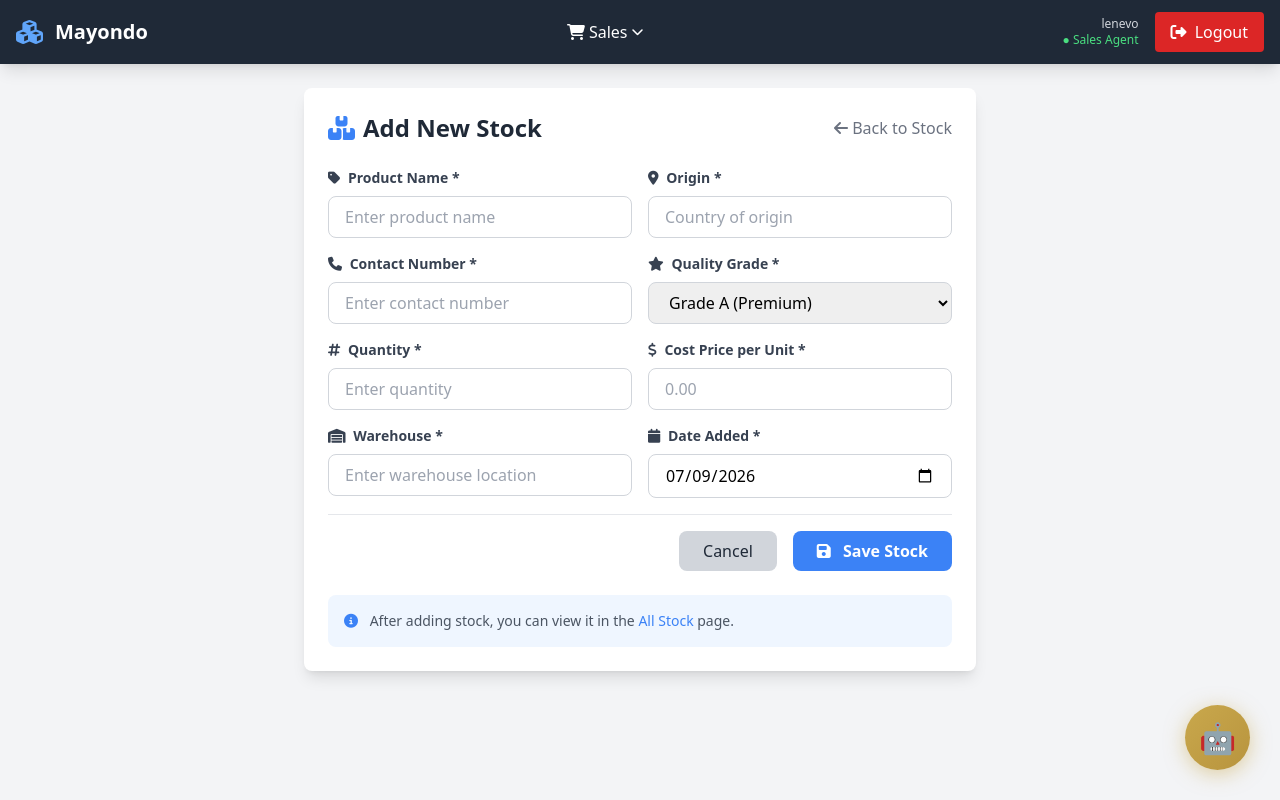
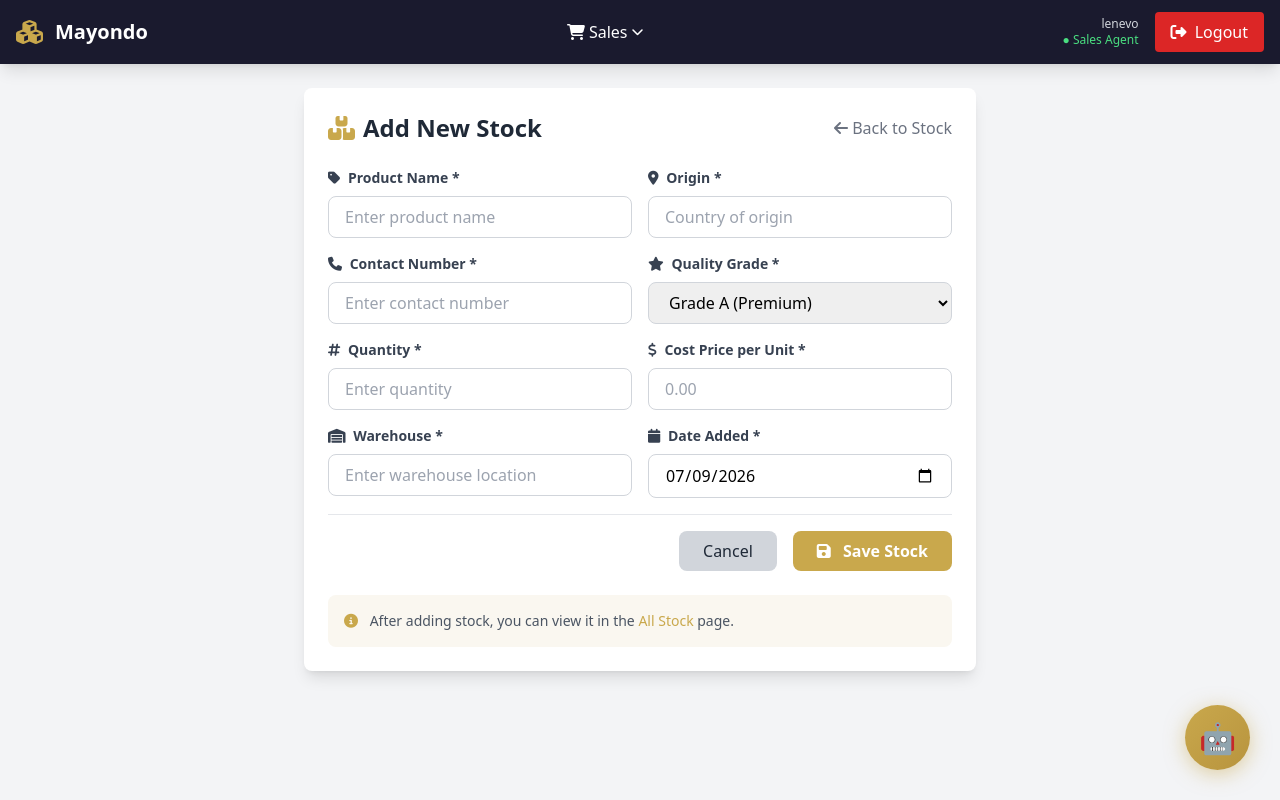
Before and after one commit to Recho1/mayondoproject, a Django app: page /stock/add/ in a window 1280 px wide. Run offline with Django 5.2, Linux system fonts and the light colour scheme; a user stored in the database is signed in; data comes from the database, SQL or seed files in the repository; some libraries are stand-ins or nearby versions.

Commit message:
Apply gold/navy brand colors across all authenticated pages

```diff
--- a/csepython/home/templates/add_stock.html
+++ b/csepython/home/templates/add_stock.html
@@ -5,7 +5,7 @@
 <div class="bg-white rounded-lg shadow-lg p-6 max-w-2xl mx-auto">
     <div class="flex items-center justify-between mb-6">
         <h1 class="text-2xl font-bold text-gray-800">
-            <i class="fas fa-boxes text-blue-500 mr-2"></i>Add New Stock
+            <i class="fas fa-boxes text-[#c9a84c] mr-2"></i>Add New Stock
         </h1>
         <a href="{% url 'allstock' %}" class="text-gray-500 hover:text-gray-700">
             <i class="fas fa-arrow-left"></i> Back to Stock
@@ -27,7 +27,7 @@
                     <i class="fas fa-tag mr-1"></i> Product Name *
                 </label>
                 <input type="text" name="productname" id="productname" required
-                       class="w-full px-4 py-2 border border-gray-300 rounded-lg focus:outline-none focus:ring-2 focus:ring-blue-500"
+                       class="w-full px-4 py-2 border border-gray-300 rounded-lg focus:outline-none focus:ring-2 focus:ring-[#c9a84c]"
                        placeholder="Enter product name">
             </div>
 
@@ -36,7 +36,7 @@
                     <i class="fas fa-map-marker-alt mr-1"></i> Origin *
                 </label>
                 <input type="text" name="origin" id="origin" required
-                       class="w-full px-4 py-2 border border-gray-300 rounded-lg focus:outline-none focus:ring-2 focus:ring-blue-500"
+                       class="w-full px-4 py-2 border border-gray-300 rounded-lg focus:outline-none focus:ring-2 focus:ring-[#c9a84c]"
                        placeholder="Country of origin">
             </div>
         </div>
@@ -47,7 +47,7 @@
                     <i class="fas fa-phone mr-1"></i> Contact Number *
                 </label>
                 <input type="number" name="contact" id="contact" required
-                       class="w-full px-4 py-2 border border-gray-300 rounded-lg focus:outline-none focus:ring-2 focus:ring-blue-500"
+                       class="w-full px-4 py-2 border border-gray-300 rounded-lg focus:outline-none focus:ring-2 focus:ring-[#c9a84c]"
                        placeholder="Enter contact number">
             </div>
 
@@ -56,7 +56,7 @@
                     <i class="fas fa-star mr-1"></i> Quality Grade *
                 </label>
                 <select name="quality" id="quality" required
-                        class="w-full px-4 py-2 border border-gray-300 rounded-lg focus:outline-none focus:ring-2 focus:ring-blue-500">
+                        class="w-full px-4 py-2 border border-gray-300 rounded-lg focus:outline-none focus:ring-2 focus:ring-[#c9a84c]">
                     <option value="A">Grade A (Premium)</option>
                     <option value="B">Grade B (Standard)</option>
                     <option value="C">Grade C (Basic)</option>
@@ -70,7 +70,7 @@
                     <i class="fas fa-hashtag mr-1"></i> Quantity *
                 </label>
                 <input type="number" name="quantity" id="quantity" required min="1"
-                       class="w-full px-4 py-2 border border-gray-300 rounded-lg focus:outline-none focus:ring-2 focus:ring-blue-500"
+                       class="w-full px-4 py-2 border border-gray-300 rounded-lg focus:outline-none focus:ring-2 focus:ring-[#c9a84c]"
                        placeholder="Enter quantity">
             </div>
 
@@ -79,7 +79,7 @@
                     <i class="fas fa-dollar-sign mr-1"></i> Cost Price per Unit *
                 </label>
                 <input type="number" step="0.01" name="costprice" id="costprice" required min="0.01"
-                       class="w-full px-4 py-2 border border-gray-300 rounded-lg focus:outline-none focus:ring-2 focus:ring-blue-500"
+                       class="w-full px-4 py-2 border border-gray-300 rounded-lg focus:outline-none focus:ring-2 focus:ring-[#c9a84c]"
                        placeholder="0.00">
             </div>
         </div>
@@ -90,7 +90,7 @@
                     <i class="fas fa-warehouse mr-1"></i> Warehouse *
                 </label>
                 <input type="text" name="warehouse" id="warehouse" required
-                       class="w-full px-4 py-2 border border-gray-300 rounded-lg focus:outline-none focus:ring-2 focus:ring-blue-500"
+                       class="w-full px-4 py-2 border border-gray-300 rounded-lg focus:outline-none focus:ring-2 focus:ring-[#c9a84c]"
                        placeholder="Enter warehouse location">
             </div>
 
@@ -99,7 +99,7 @@
                     <i class="fas fa-calendar mr-1"></i> Date Added *
                 </label>
                 <input type="date" name="date" id="date" required
-                       class="w-full px-4 py-2 border border-gray-300 rounded-lg focus:outline-none focus:ring-2 focus:ring-blue-500">
+                       class="w-full px-4 py-2 border border-gray-300 rounded-lg focus:outline-none focus:ring-2 focus:ring-[#c9a84c]">
             </div>
         </div>
 
@@ -107,15 +107,15 @@
             <a href="{% url 'stock' %}" class="px-6 py-2 bg-gray-300 hover:bg-gray-400 text-gray-800 rounded-lg transition">
                 Cancel
             </a>
-            <button type="submit" class="px-6 py-2 bg-blue-500 hover:bg-blue-700 text-white font-bold rounded-lg transition">
+            <button type="submit" class="px-6 py-2 bg-[#c9a84c] hover:bg-[#b8943e] text-white font-bold rounded-lg transition">
                 <i class="fas fa-save mr-2"></i> Save Stock
             </button>
         </div>
     </form>
 
-    <div class="mt-6 p-4 bg-blue-50 rounded-lg text-sm text-gray-600">
-        <i class="fas fa-info-circle text-blue-500 mr-2"></i>
-        After adding stock, you can view it in the <a href="{% url 'allstock' %}" class="text-blue-500 hover:text-blue-700">All Stock</a> page.
+    <div class="mt-6 p-4 bg-[#faf7f0] rounded-lg text-sm text-gray-600">
+        <i class="fas fa-info-circle text-[#c9a84c] mr-2"></i>
+        After adding stock, you can view it in the <a href="{% url 'allstock' %}" class="text-[#c9a84c] hover:text-[#b8943e]">All Stock</a> page.
     </div>
 </div>
 
--- a/csepython/home/templates/allsales.html
+++ b/csepython/home/templates/allsales.html
@@ -23,7 +23,7 @@
                     <td class="px-6 py-4">{{ sale.quantity }}</td>
                     <td class="px-6 py-4">${{ sale.totalprice }}</td>
                     <td class="px-6 py-4">
-                        <a href="{% url 'view_sale' sale.id %}" class="text-blue-600 hover:text-blue-900">View</a>
+                        <a href="{% url 'view_sale' sale.id %}" class="text-[#c9a84c] hover:text-[#1a1a2e]">View</a>
                         <a href="{% url 'update_sale' sale.id %}" class="text-green-600 hover:text-green-900 ml-2">Edit</a>
                     </td>
                 </tr>
--- a/csepython/home/templates/allstock.html
+++ b/csepython/home/templates/allstock.html
@@ -9,7 +9,7 @@
     <form method="GET" class="mb-4">
         <input type="text" name="search" placeholder="Search stock..."
                class="border rounded px-4 py-2 w-64">
-        <button type="submit" class="bg-blue-500 text-white px-4 py-2 rounded">Search</button>
+        <button type="submit" class="bg-[#c9a84c] text-white px-4 py-2 rounded">Search</button>
     </form>
 
     <!-- Stock Table -->
@@ -32,7 +32,7 @@
                     <td class="px-6 py-4 whitespace-nowrap">{{ item.quantity }}</td>
                     <td class="px-6 py-4 whitespace-nowrap">{{ item.quality }}</td>
                     <td class="px-6 py-4 whitespace-nowrap">
-                        <a href="{% url 'view_stock' item.id %}" class="text-blue-600 hover:text-blue-900">View</a>
+                        <a href="{% url 'view_stock' item.id %}" class="text-[#c9a84c] hover:text-[#1a1a2e]">View</a>
                         <a href="{% url 'update_stock' item.id %}" class="text-green-600 hover:text-green-900 ml-2">Edit</a>
                         <a href="{% url 'delete_stock' item.id %}" class="text-red-600 hover:text-red-900 ml-2">Delete</a>
                     </td>
--- a/csepython/home/templates/analytics.html
+++ b/csepython/home/templates/analytics.html
@@ -3,9 +3,9 @@
 
 {% block content %}
 <div class="space-y-6">
-    <div class="bg-gradient-to-r from-purple-600 to-blue-700 rounded-lg shadow-lg p-6 text-white">
+    <div class="bg-[#1a1a2e] rounded-lg shadow-lg p-6 text-white">
         <h1 class="text-3xl font-bold"><i class="fas fa-chart-line mr-2"></i>Analytics</h1>
-        <p class="text-blue-100 mt-2">Visual insights into your sales, products, and inventory</p>
+        <p class="text-[#f5ecd9] mt-2">Visual insights into your sales, products, and inventory</p>
     </div>
 
     <div class="grid grid-cols-1 lg:grid-cols-2 gap-6">
--- a/csepython/home/templates/chat_widget.html
+++ b/csepython/home/templates/chat_widget.html
@@ -37,7 +37,7 @@
     ">
         <!-- Header -->
         <div style="
-            background: linear-gradient(135deg, #1a1a2e, #0f3460);
+            background: #1a1a2e;
             color: white;
             padding: 15px 20px;
             display: flex;
--- a/csepython/home/templates/logout.html
+++ b/csepython/home/templates/logout.html
@@ -20,7 +20,7 @@
 
             <div class="space-y-3">
                 <a href="/login/"
-                   class="block w-full bg-blue-600 hover:bg-blue-700 text-white font-semibold py-3 px-4 rounded-lg transition duration-200">
+                   class="block w-full bg-blue-600 hover:bg-[#b8943e] text-white font-semibold py-3 px-4 rounded-lg transition duration-200">
                     Login Again
                 </a>
                 <a href="/"
--- a/csepython/home/templates/navbar.html
+++ b/csepython/home/templates/navbar.html
@@ -1,62 +1,62 @@
 {% load static %}
-<nav class="bg-gray-800 text-white sticky top-0 z-50 shadow-lg">
+<nav class="bg-[#1a1a2e] text-white sticky top-0 z-50 shadow-lg">
     <div class="max-w-full px-4">
         <div class="flex items-center justify-between h-16">
             <div class="flex items-center space-x-3 flex-shrink-0">
-                <i class="fas fa-cubes text-2xl text-blue-400"></i>
+                <i class="fas fa-cubes text-2xl text-[#c9a84c]"></i>
                 <span class="text-xl font-bold whitespace-nowrap">Mayondo</span>
             </div>
 
             <div class="hidden lg:flex items-center space-x-1">
                 {% if is_manager %}
-                <a href="{% url 'dashboard' %}" class="px-4 py-2 rounded hover:bg-gray-700 transition {% if request.path == '/dashboard/' %}bg-gray-700{% endif %}">
+                <a href="{% url 'dashboard' %}" class="px-4 py-2 rounded hover:bg-[#2d2d4a] transition {% if request.path == '/dashboard/' %}bg-[#2d2d4a]{% endif %}">
                     <i class="fas fa-home mr-1"></i> Dashboard
                 </a>
                 <div class="relative nav-item">
-                    <button onclick="toggleDropdown('stockDropdown')" class="px-4 py-2 rounded hover:bg-gray-700 transition flex items-center">
+                    <button onclick="toggleDropdown('stockDropdown')" class="px-4 py-2 rounded hover:bg-[#2d2d4a] transition flex items-center">
                         <i class="fas fa-boxes mr-1"></i> Stock <i class="fas fa-chevron-down ml-1 text-xs"></i>
                     </button>
                     <div id="stockDropdown" class="nav-dropdown hidden">
-                        <a href="{% url 'stock' %}" class="block px-4 py-3 hover:bg-gray-700 transition"><i class="fas fa-boxes w-5"></i> Stock</a>
-                        <a href="{% url 'add_stock' %}" class="block px-4 py-3 hover:bg-gray-700 transition"><i class="fas fa-plus-circle w-5"></i> Add Stock</a>
-                        <a href="{% url 'allstock' %}" class="block px-4 py-3 hover:bg-gray-700 transition"><i class="fas fa-list w-5"></i> All Stock</a>
+                        <a href="{% url 'stock' %}" class="block px-4 py-3 hover:bg-[#2d2d4a] transition"><i class="fas fa-boxes w-5"></i> Stock</a>
+                        <a href="{% url 'add_stock' %}" class="block px-4 py-3 hover:bg-[#2d2d4a] transition"><i class="fas fa-plus-circle w-5"></i> Add Stock</a>
+                        <a href="{% url 'allstock' %}" class="block px-4 py-3 hover:bg-[#2d2d4a] transition"><i class="fas fa-list w-5"></i> All Stock</a>
                     </div>
                 </div>
                 {% endif %}
 
                 <div class="relative nav-item">
-                    <button onclick="toggleDropdown('salesDropdown')" class="px-4 py-2 rounded hover:bg-gray-700 transition flex items-center">
+                    <button onclick="toggleDropdown('salesDropdown')" class="px-4 py-2 rounded hover:bg-[#2d2d4a] transition flex items-center">
                         <i class="fas fa-shopping-cart mr-1"></i> Sales <i class="fas fa-chevron-down ml-1 text-xs"></i>
                     </button>
                     <div id="salesDropdown" class="nav-dropdown hidden">
-                        <a href="{% url 'sales' %}" class="block px-4 py-3 hover:bg-gray-700 transition"><i class="fas fa-shopping-cart w-5"></i> Sales</a>
-                        <a href="{% url 'add_sales' %}" class="block px-4 py-3 hover:bg-gray-700 transition"><i class="fas fa-plus-circle w-5"></i> Add Sale</a>
-                        <a href="{% url 'allsales' %}" class="block px-4 py-3 hover:bg-gray-700 transition"><i class="fas fa-list w-5"></i> All Sales</a>
+                        <a href="{% url 'sales' %}" class="block px-4 py-3 hover:bg-[#2d2d4a] transition"><i class="fas fa-shopping-cart w-5"></i> Sales</a>
+                        <a href="{% url 'add_sales' %}" class="block px-4 py-3 hover:bg-[#2d2d4a] transition"><i class="fas fa-plus-circle w-5"></i> Add Sale</a>
+                        <a href="{% url 'allsales' %}" class="block px-4 py-3 hover:bg-[#2d2d4a] transition"><i class="fas fa-list w-5"></i> All Sales</a>
                     </div>
                 </div>
 
                 {% if is_manager %}
                 <div class="relative nav-item">
-                    <button onclick="toggleDropdown('reportsDropdown')" class="px-4 py-2 rounded hover:bg-gray-700 transition flex items-center">
+                    <button onclick="toggleDropdown('reportsDropdown')" class="px-4 py-2 rounded hover:bg-[#2d2d4a] transition flex items-center">
                         <i class="fas fa-file-alt mr-1"></i> Reports <i class="fas fa-chevron-down ml-1 text-xs"></i>
                     </button>
                     <div id="reportsDropdown" class="nav-dropdown hidden">
-                        <a href="{% url 'monthly_stock_report' %}" class="block px-4 py-3 hover:bg-gray-700 transition"><i class="fas fa-file-alt w-5"></i> Stock Report</a>
-                        <a href="{% url 'salesreport' %}" class="block px-4 py-3 hover:bg-gray-700 transition"><i class="fas fa-chart-bar w-5"></i> Sales Report</a>
+                        <a href="{% url 'monthly_stock_report' %}" class="block px-4 py-3 hover:bg-[#2d2d4a] transition"><i class="fas fa-file-alt w-5"></i> Stock Report</a>
+                        <a href="{% url 'salesreport' %}" class="block px-4 py-3 hover:bg-[#2d2d4a] transition"><i class="fas fa-chart-bar w-5"></i> Sales Report</a>
                     </div>
                 </div>
 
-                <a href="{% url 'analytics' %}" class="px-4 py-2 rounded hover:bg-gray-700 transition {% if request.path == '/analytics/' %}bg-gray-700{% endif %}">
+                <a href="{% url 'analytics' %}" class="px-4 py-2 rounded hover:bg-[#2d2d4a] transition {% if request.path == '/analytics/' %}bg-[#2d2d4a]{% endif %}">
                     <i class="fas fa-chart-line mr-1"></i> Analytics
                 </a>
 
                 <div class="relative nav-item">
-                    <button onclick="toggleDropdown('adminDropdown')" class="px-4 py-2 rounded hover:bg-gray-700 transition flex items-center">
+                    <button onclick="toggleDropdown('adminDropdown')" class="px-4 py-2 rounded hover:bg-[#2d2d4a] transition flex items-center">
                         <i class="fas fa-cog mr-1"></i> Admin <i class="fas fa-chevron-down ml-1 text-xs"></i>
                     </button>
                     <div id="adminDropdown" class="nav-dropdown hidden">
-                        <a href="{% url 'allusers' %}" class="block px-4 py-3 hover:bg-gray-700 transition"><i class="fas fa-users w-5"></i> Users</a>
-                        <a href="/admin/" target="_blank" class="block px-4 py-3 hover:bg-gray-700 transition"><i class="fas fa-cog w-5"></i> Admin Panel</a>
+                        <a href="{% url 'allusers' %}" class="block px-4 py-3 hover:bg-[#2d2d4a] transition"><i class="fas fa-users w-5"></i> Users</a>
+                        <a href="/admin/" target="_blank" class="block px-4 py-3 hover:bg-[#2d2d4a] transition"><i class="fas fa-cog w-5"></i> Admin Panel</a>
                     </div>
                 </div>
                 {% endif %}
@@ -67,7 +67,7 @@
                     <p class="text-gray-300">{{ user.username }}</p>
                     <p>
                         {% if is_manager %}
-                        <span class="text-blue-400">● Manager</span>
+                        <span class="text-[#c9a84c]">● Manager</span>
                         {% else %}
                         <span class="text-green-400">● Sales Agent</span>
                         {% endif %}
@@ -84,29 +84,29 @@
         </div>
     </div>
 
-    <div id="mobileNavPanel" class="hidden lg:hidden bg-gray-900 px-4 py-3 space-y-1">
+    <div id="mobileNavPanel" class="hidden lg:hidden bg-[#141420] px-4 py-3 space-y-1">
         {% if is_manager %}
-        <a href="{% url 'dashboard' %}" class="block px-3 py-2 rounded hover:bg-gray-700"><i class="fas fa-home w-5"></i> Dashboard</a>
+        <a href="{% url 'dashboard' %}" class="block px-3 py-2 rounded hover:bg-[#2d2d4a]"><i class="fas fa-home w-5"></i> Dashboard</a>
         <p class="text-xs text-gray-400 uppercase px-3 pt-2">Stock</p>
-        <a href="{% url 'stock' %}" class="block px-3 py-2 rounded hover:bg-gray-700 pl-6"><i class="fas fa-boxes w-5"></i> Stock</a>
-        <a href="{% url 'add_stock' %}" class="block px-3 py-2 rounded hover:bg-gray-700 pl-6"><i class="fas fa-plus-circle w-5"></i> Add Stock</a>
-        <a href="{% url 'allstock' %}" class="block px-3 py-2 rounded hover:bg-gray-700 pl-6"><i class="fas fa-list w-5"></i> All Stock</a>
+        <a href="{% url 'stock' %}" class="block px-3 py-2 rounded hover:bg-[#2d2d4a] pl-6"><i class="fas fa-boxes w-5"></i> Stock</a>
+        <a href="{% url 'add_stock' %}" class="block px-3 py-2 rounded hover:bg-[#2d2d4a] pl-6"><i class="fas fa-plus-circle w-5"></i> Add Stock</a>
+        <a href="{% url 'allstock' %}" class="block px-3 py-2 rounded hover:bg-[#2d2d4a] pl-6"><i class="fas fa-list w-5"></i> All Stock</a>
         {% endif %}
 
         <p class="text-xs text-gray-400 uppercase px-3 pt-2">Sales</p>
-        <a href="{% url 'sales' %}" class="block px-3 py-2 rounded hover:bg-gray-700 pl-6"><i class="fas fa-shopping-cart w-5"></i> Sales</a>
-        <a href="{% url 'add_sales' %}" class="block px-3 py-2 rounded hover:bg-gray-700 pl-6"><i class="fas fa-plus-circle w-5"></i> Add Sale</a>
-        <a href="{% url 'allsales' %}" class="block px-3 py-2 rounded hover:bg-gray-700 pl-6"><i class="fas fa-list w-5"></i> All Sales</a>
+        <a href="{% url 'sales' %}" class="block px-3 py-2 rounded hover:bg-[#2d2d4a] pl-6"><i class="fas fa-shopping-cart w-5"></i> Sales</a>
+        <a href="{% url 'add_sales' %}" class="block px-3 py-2 rounded hover:bg-[#2d2d4a] pl-6"><i class="fas fa-plus-circle w-5"></i> Add Sale</a>
+        <a href="{% url 'allsales' %}" class="block px-3 py-2 rounded hover:bg-[#2d2d4a] pl-6"><i class="fas fa-list w-5"></i> All Sales</a>
 
         {% if is_manager %}
         <p class="text-xs text-gray-400 uppercase px-3 pt-2">Reports</p>
-        <a href="{% url 'monthly_stock_report' %}" class="block px-3 py-2 rounded hover:bg-gray-700 pl-6"><i class="fas fa-file-alt w-5"></i> Stock Report</a>
-        <a href="{% url 'salesreport' %}" class="block px-3 py-2 rounded hover:bg-gray-700 pl-6"><i class="fas fa-chart-bar w-5"></i> Sales Report</a>
-        <a href="{% url 'analytics' %}" class="block px-3 py-2 rounded hover:bg-gray-700 pl-6"><i class="fas fa-chart-line w-5"></i> Analytics</a>
+        <a href="{% url 'monthly_stock_report' %}" class="block px-3 py-2 rounded hover:bg-[#2d2d4a] pl-6"><i class="fas fa-file-alt w-5"></i> Stock Report</a>
+        <a href="{% url 'salesreport' %}" class="block px-3 py-2 rounded hover:bg-[#2d2d4a] pl-6"><i class="fas fa-chart-bar w-5"></i> Sales Report</a>
+        <a href="{% url 'analytics' %}" class="block px-3 py-2 rounded hover:bg-[#2d2d4a] pl-6"><i class="fas fa-chart-line w-5"></i> Analytics</a>
 
         <p class="text-xs text-gray-400 uppercase px-3 pt-2">Admin</p>
-        <a href="{% url 'allusers' %}" class="block px-3 py-2 rounded hover:bg-gray-700 pl-6"><i class="fas fa-users w-5"></i> Users</a>
-        <a href="/admin/" target="_blank" class="block px-3 py-2 rounded hover:bg-gray-700 pl-6"><i class="fas fa-cog w-5"></i> Admin Panel</a>
+        <a href="{% url 'allusers' %}" class="block px-3 py-2 rounded hover:bg-[#2d2d4a] pl-6"><i class="fas fa-users w-5"></i> Users</a>
+        <a href="/admin/" target="_blank" class="block px-3 py-2 rounded hover:bg-[#2d2d4a] pl-6"><i class="fas fa-cog w-5"></i> Admin Panel</a>
         {% endif %}
 
         <div class="border-t border-gray-700 mt-2 pt-2">
--- a/csepython/home/templates/receipt.html
+++ b/csepython/home/templates/receipt.html
@@ -41,7 +41,7 @@
   <form method="post">
     {% csrf_token %}
     <button type="submit" name="cancel"
-            class="px-4 py-2 bg-black text-yellow-400 font-semibold rounded hover:bg-gray-800 transition">
+            class="px-4 py-2 bg-black text-yellow-400 font-semibold rounded hover:bg-[#1a1a2e] transition">
       Cancel
     </button>
   </form>
--- a/csepython/home/templates/sales.html
+++ b/csepython/home/templates/sales.html
@@ -3,17 +3,17 @@
 
 {% block content %}
 <div class="container mx-auto px-4 py-8">
-    <h1 class="text-3xl font-bold text-gray-900 mb-4">Sales Management</h1>
+    <h1 class="text-3xl font-bold text-[#1a1a2e] mb-4">Sales Management</h1>
     <p class="text-xl text-gray-600 mb-8">Manage your sales here</p>
 
     <div class="grid grid-cols-1 md:grid-cols-3 gap-4 max-w-4xl mx-auto">
         <a href="{% url 'add_sales' %}" class="bg-green-500 hover:bg-green-700 text-white font-bold py-3 px-6 rounded text-center">
             ➕ Record New Sale
         </a>
-        <a href="{% url 'allsales' %}" class="bg-blue-500 hover:bg-blue-700 text-white font-bold py-3 px-6 rounded text-center">
+        <a href="{% url 'allsales' %}" class="bg-[#c9a84c] hover:bg-[#b8943e] text-white font-bold py-3 px-6 rounded text-center">
             📋 View All Sales
         </a>
-        <a href="{% url 'dashboard' %}" class="bg-gray-500 hover:bg-gray-700 text-white font-bold py-3 px-6 rounded text-center">
+        <a href="{% url 'dashboard' %}" class="bg-gray-500 hover:bg-[#2d2d4a] text-white font-bold py-3 px-6 rounded text-center">
             ← Back to Dashboard
         </a>
     </div>
--- a/csepython/home/templates/salesreport.html
+++ b/csepython/home/templates/salesreport.html
@@ -38,7 +38,7 @@
     </div>
 
     <div class="mt-4">
-        <a href="{% url 'dashboard' %}" class="bg-gray-500 hover:bg-gray-700 text-white font-bold py-2 px-4 rounded">Back to Dashboard</a>
+        <a href="{% url 'dashboard' %}" class="bg-gray-500 hover:bg-[#2d2d4a] text-white font-bold py-2 px-4 rounded">Back to Dashboard</a>
     </div>
 </div>
 {% endblock %}
--- a/csepython/home/templates/stock.html
+++ b/csepython/home/templates/stock.html
@@ -3,17 +3,17 @@
 
 {% block content %}
 <div class="container mx-auto px-4 py-8">
-    <h1 class="text-3xl font-bold text-gray-900 mb-4">Stock Management</h1>
+    <h1 class="text-3xl font-bold text-[#1a1a2e] mb-4">Stock Management</h1>
     <p class="text-xl text-gray-600 mb-8">Manage your inventory here</p>
 
     <div class="grid grid-cols-1 md:grid-cols-3 gap-4 max-w-4xl mx-auto">
         <a href="{% url 'add_stock' %}" class="bg-green-500 hover:bg-green-700 text-white font-bold py-3 px-6 rounded text-center">
             ➕ Add New Stock
         </a>
-        <a href="{% url 'allstock' %}" class="bg-blue-500 hover:bg-blue-700 text-white font-bold py-3 px-6 rounded text-center">
+        <a href="{% url 'allstock' %}" class="bg-[#c9a84c] hover:bg-[#b8943e] text-white font-bold py-3 px-6 rounded text-center">
             📋 View All Stock
         </a>
-        <a href="{% url 'dashboard' %}" class="bg-gray-500 hover:bg-gray-700 text-white font-bold py-3 px-6 rounded text-center">
+        <a href="{% url 'dashboard' %}" class="bg-gray-500 hover:bg-[#2d2d4a] text-white font-bold py-3 px-6 rounded text-center">
             ← Back to Dashboard
         </a>
     </div>
--- a/csepython/home/templates/stockreport.html
+++ b/csepython/home/templates/stockreport.html
@@ -38,7 +38,7 @@
     </div>
 
     <div class="mt-4">
-        <a href="{% url 'dashboard' %}" class="bg-gray-500 hover:bg-gray-700 text-white font-bold py-2 px-4 rounded">Back to Dashboard</a>
+        <a href="{% url 'dashboard' %}" class="bg-gray-500 hover:bg-[#2d2d4a] text-white font-bold py-2 px-4 rounded">Back to Dashboard</a>
     </div>
 </div>
 {% endblock %}
```
Also changed, not shown: csepython/home/templates/add_sales.html (+10 -10 lines), csepython/home/templates/dashboard.html (+12 -12 lines), csepython/home/templates/index_auth.html (+6 -6 lines), csepython/home/templates/sidebar.html (+14 -14 lines).
